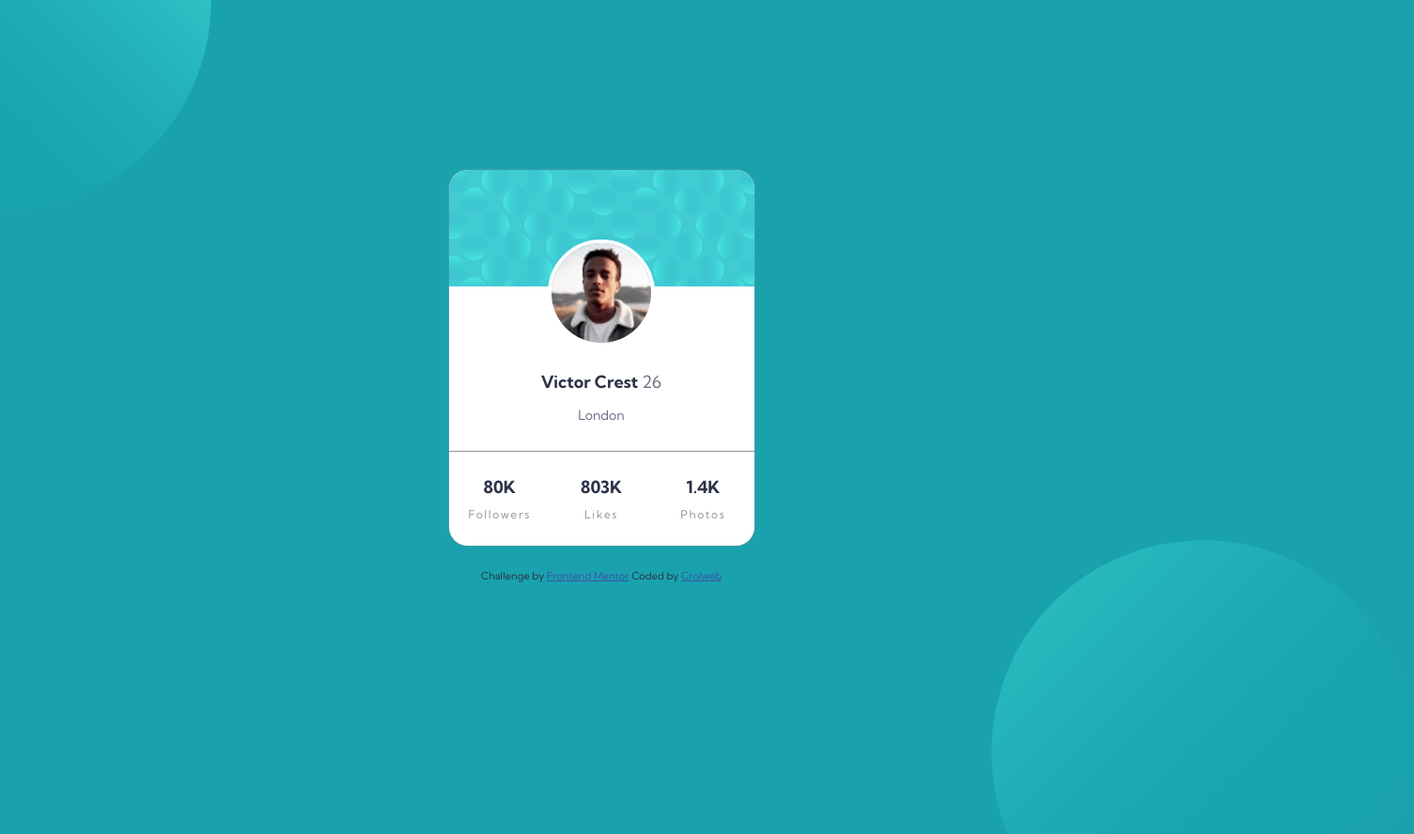
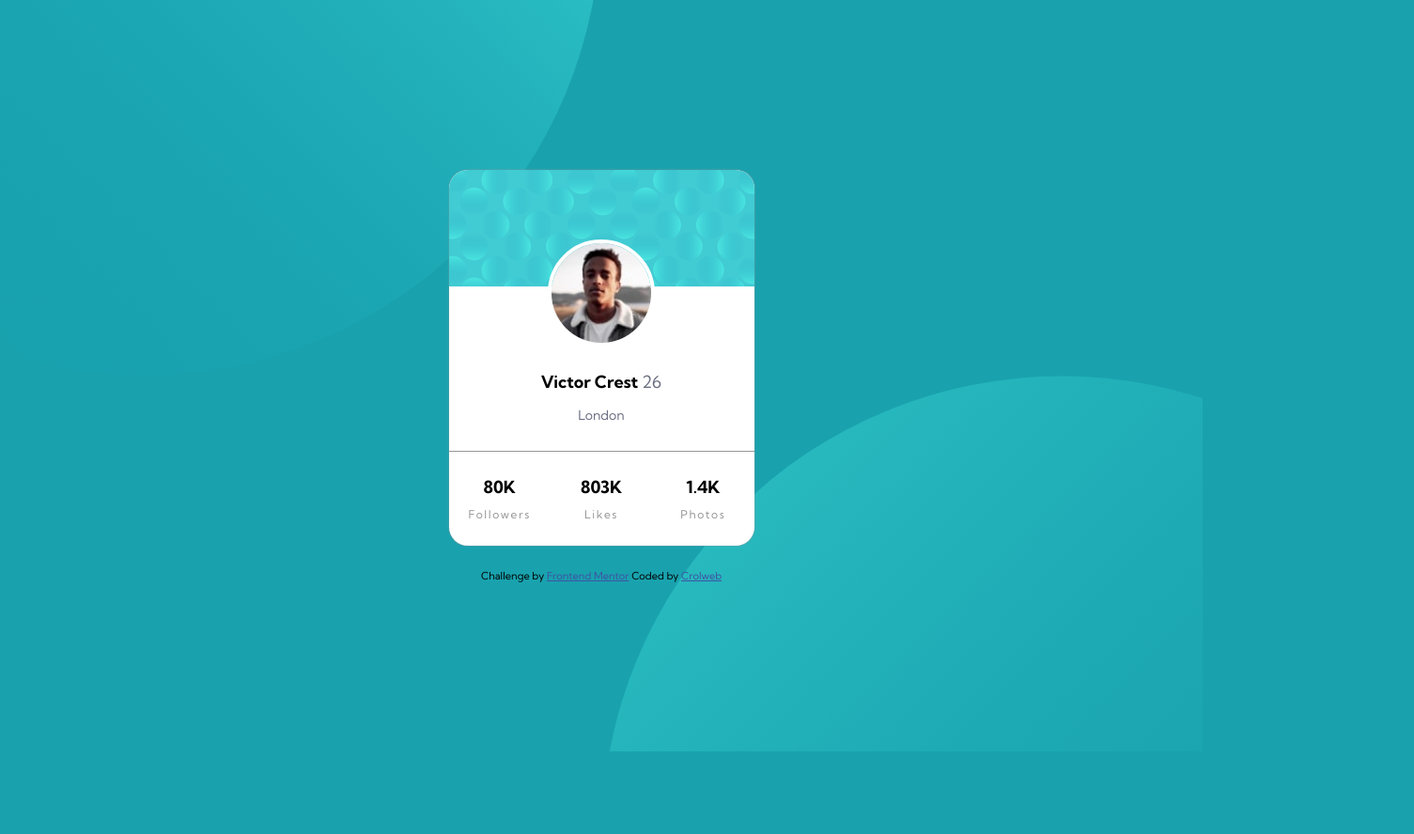
Before and after one commit to crolette/profile-card-component, a plain HTML site: page index.html in a window 1280 px wide. Shown: the whole page at 94% size, 1505 px wide, since content can reach past the window. After the commit the page ends 800 px from the top, so only its background shows below. Drawn offline with Linux system fonts and the light colour scheme.

Commit message:
Change the 2 bg images (cirlces) as bg_image with positioning

```diff
--- a/css/styles.css
+++ b/css/styles.css
@@ -7,45 +7,19 @@
 }
 
 body{
+    font-family: 'Kumbh Sans', sans-serif;
+    font-size: 18px;
+    font-weight: 400;
+    background-color: hsl(185, 75%, 39%);
+    background-image: url('/images/bg-pattern-top.svg'), url('/images/bg-pattern-bottom.svg');
+    background-position: bottom 50vh right 50vw, top 50vh left 50vw;
+    background-repeat: no-repeat;
     display: flex;
     flex-direction: column;
+    align-items:center;
     justify-content: center;
-    align-items: center;
-    font-family: 'Kumbh Sans', sans-serif;
-    font-size: 18px;
-    position: relative;
-    background:hsl(185, 75%, 39%);
-    height: 100vh;
-    width: 100vw;
-    color: hsl(229, 23%, 23%);
+    min-height: 100vh;
 }
-
-body::before{
-    content:"";
-    position: absolute;
-    left: 0;
-    top: 0%;
-    background: url(../images/bg-pattern-top.svg);
-    background-size: 100%;
-    background-repeat: no-repeat;
-    width: 450px;
-    height: 450px;
-    transform: translate(-50%, -50%);
-}
-
-body::after{
-    content: "";
-    position: absolute;
-    right: 0;
-    bottom: 0;
-    background: url(../images/bg-pattern-bottom.svg);
-    background-repeat: no-repeat;
-    background-size: 100%;
-    width: 450px;
-    height: 450px;
-    transform: translate(50%, 50%);
-}
-
 
 .container{
     display: flex;
```
Also changed, not shown: index.html (+1 -1 lines).
